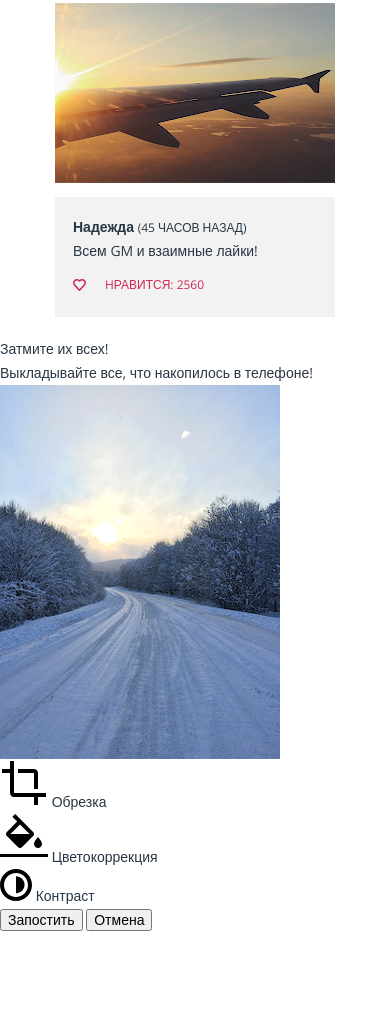
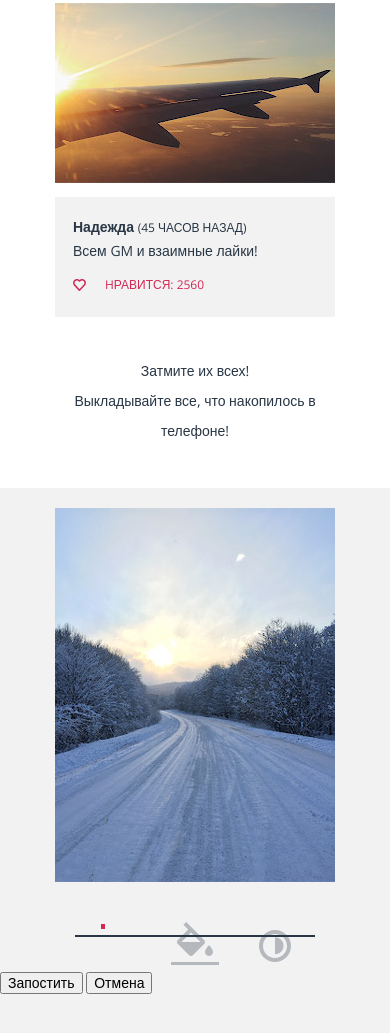
Before and after one commit to Klinkent/pink-template, a website built with webpack: page src/html/views/catalog.html in a window 390 px wide. Shown: the part 2484-3517 px from the top of the page. Before the commit the page ends 3416 px from the top, so only its background shows below. Built offline with nearby package versions, Linux system fonts and the light colour scheme; files whose address does not match are found by name.

Commit message:
стили для редактора

```diff
--- a/src/scss/style.scss
+++ b/src/scss/style.scss
@@ -565,3 +565,163 @@ img {
   text-transform: uppercase;
   font-weight: 300;
 }
+
+// ============================================
+// Колонка постинга фотки, редактор
+// ============================================
+
+.photo-upload {
+  padding-top: 19px;
+}
+
+.photo-upload__lead {
+  width: 320px;
+  padding-left: 20px;
+  padding-right: 20px;
+  text-align: center;
+  line-height: 30px;
+  margin: 0 auto 42px;
+}
+
+.photo-upload__lead>:last-child {
+  margin-bottom: 0;
+}
+
+.photo-upload__lead>:first-child {
+  margin-top: 0;
+}
+
+.photo-editor {
+  background-color: rgb(242, 242, 242);
+}
+
+.photo-editor__inner {
+  width: 320px;
+  padding-left: 20px;
+  padding-right: 20px;
+  margin: 0 auto;
+}
+
+@media (max-width: 659px) {
+  .photo-editor__inner {
+    width: 100%;
+    padding: 0;
+  }
+}
+
+.photo-editor__image {
+  padding-top: 20px;
+  width: 280px;
+}
+
+@media (max-width: 659px) {
+  .photo-editor__image {
+    width: 320px;
+    padding-left: 20px;
+    padding-right: 20px;
+    margin: 0 auto;
+  }
+}
+
+.photo-editor__fields {
+  display: -ms-flexbox;
+  display: flex;
+  -ms-flex-direction: column;
+  flex-direction: column;
+  padding-bottom: 41px;
+}
+
+.photo-editor__tools-wrapper {
+  padding-top: 39px;
+}
+
+@media (max-width: 659px) {
+  .photo-editor__tools-wrapper {
+    width: 320px;
+    padding-left: 40px;
+    padding-right: 40px;
+    margin: 0 auto;
+  }
+}
+
+.photo-editor__tools {
+  margin: 0;
+  padding: 0;
+  list-style: none;
+  font-size: 0;
+}
+
+@media (max-width: 659px) {
+  .photo-editor__tools {
+    position: relative;
+    padding-bottom: 72px;
+  }
+}
+
+@media (max-width: 659px) {
+  .photo-editor__tool {
+    display: inline-block;
+    vertical-align: top;
+  }
+}
+
+.photo-editor__tool-name {
+  position: relative;
+  display: inline-block;
+  vertical-align: top;
+  margin-right: 16px;
+  margin-left: 16px;
+  width: 48px;
+  height: 50px;
+}
+
+.photo-editor__tool-icon {
+  fill: rgba(40, 54, 69, 0.3);
+  position: absolute;
+  top: 50%;
+  left: 50%;
+  transform: translate(-50%, -50%);
+}
+
+.photo-editor__tool-icon--active {
+  fill: rgb(210, 40, 86);
+}
+
+.photo-editor__tool-icon--crop {
+  width: 48px;
+  height: 48px;
+}
+
+svg:not(:root) {
+  overflow: hidden;
+}
+
+@media (max-width: 659px) {
+  .photo-editor__control {
+    display: none;
+    position: absolute;
+    left: 0;
+    right: 0;
+    bottom: 0;
+    padding-bottom: 28px;
+    background-color: rgb(242, 242, 242);
+  }
+}
+
+@media (max-width: 659px) {
+  .photo-editor__control--crop {
+    display: block;
+  }
+}
+
+.photo-editor__range {
+  position: relative;
+  height: 14px;
+  padding-top: 6px;
+  padding-bottom: 6px;
+}
+
+.photo-editor__range-scale {
+  height: 2px;
+  background-color: rgb(40, 54, 69);
+}
```
